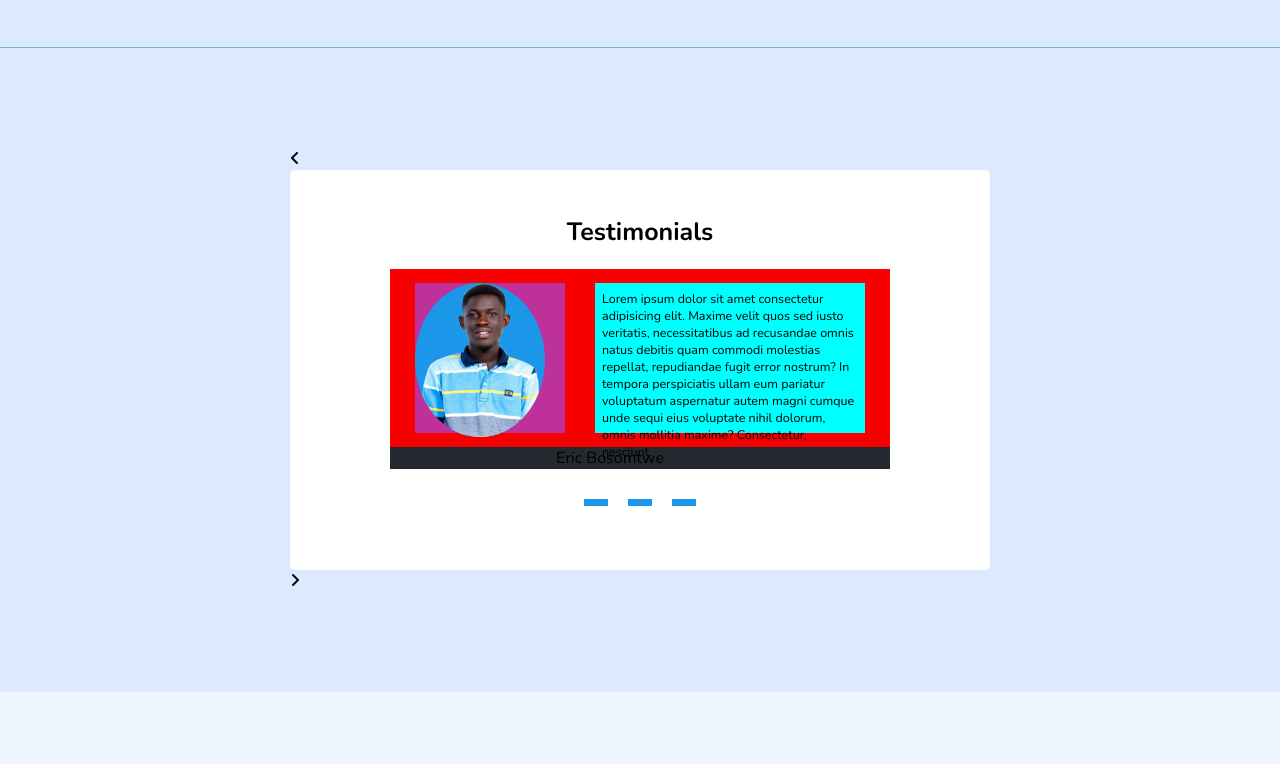
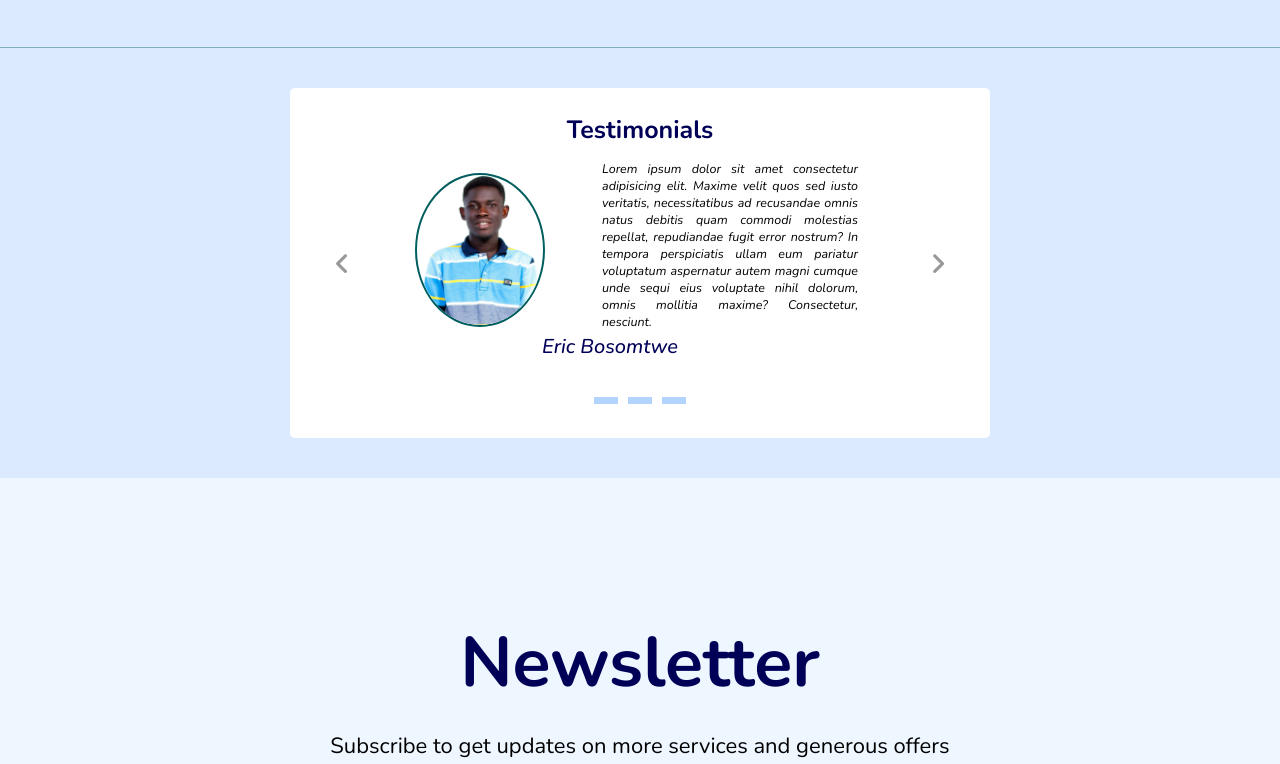
Before and after one commit to cyklonehateka1/Vanila-Personal-Portfolio, a plain HTML site: page index.html in a window 1280 px wide. Shown: the part 2059-2823 px from the top of the page. Drawn offline with nearby package versions, Linux system fonts and the light colour scheme.

Commit message:
testimonial slider in progress

```diff
--- a/css/style.css
+++ b/css/style.css
@@ -317,25 +317,40 @@ nav {
   display: flex;
   align-items: center;
   justify-content: center;
-  padding: 100px 0;
+  padding: 40px 0;
 }
 
 .testimonials-cont {
   width: 700px;
-  height: 400px;
-  background-color: #c0c0c0;
+  height: 350px;
+  border-radius: 5px;
+  background-color: white;
+  display: flex;
+  justify-content: center;
+  align-items: center;
+  gap: 40px;
+}
+
+.arrow-helper {
   align-items: center;
   display: flex;
+  height: 90%;
   flex-direction: column;
   justify-content: center;
-  border-radius: 5px;
-  background-color: white;
 }
 
 .testimonials-cont h3 {
   font-size: 25px;
   position: relative;
-  bottom: 20px;
+  bottom: 10px;
+  color: #000057;
+}
+
+.test-slider-helper {
+  align-items: center;
+  justify-content: center;
+  display: flex;
+  flex-direction: column;
 }
 
 .test-slider-parent {
@@ -344,7 +359,7 @@ nav {
   justify-content: center;
   width: 500px;
   height: 200px;
-  background-color: #24292f;
+  /* background-color: #24292f; */
 }
 
 .testimonial-slider {
@@ -360,52 +375,87 @@ nav {
   display: flex;
   justify-content: center;
   align-items: center;
+  position: relative;
   gap: 30px;
-  height: 230px;
   width: 600px;
-  background-color: #f70000;
 }
 
 .ref-img-container {
   width: 150px;
   height: 150px;
-  border: 50%;
-  background-color: #be309a;
+  border-radius: 50%;
+  position: relative;
+  top: 20px;
+  /* background-color: #be309a; */
 }
 
 .ref-img-container img {
   width: 130px;
+  border: 2px solid rgb(1, 94, 94);
   border-radius: 50%;
-  background-color: #1c96e9;
+  /* background-color: #1c96e9; */
 }
 
 .ref-statement {
   width: 270px;
   height: 150px;
-  background-color: aqua;
+  /* background-color: aqua; */
   padding: 7px;
 }
 
 .ref-name {
   position: relative;
   right: 30px;
+  margin-top: 30px;
+  font-size: 20px;
+  font-style: italic;
+  font-weight: 500;
+  color: #000057;
 }
 
 .ref-statement p {
   font-size: 12.5px;
+  text-align: justify;
+  font-style: italic;
 }
 
 .slider-index-det {
   align-items: center;
   display: flex;
-  margin-top: 30px;
-  gap: 20px;
+  margin-top: 40px;
+  gap: 10px;
+}
+
+.active {
+  background-color: #1c96e9;
 }
 
 .index {
   width: 24px;
   height: 7px;
-  background-color: #1c96e9;
+  background-color: #b3d4ff;
+}
+
+#test-left-arrow {
+  font-size: 25px;
+  opacity: 0.4;
+  transition: 0.3s;
+  cursor: pointer;
+}
+
+#test-right-arrow {
+  font-size: 25px;
+  opacity: 0.4;
+  transition: 0.3s;
+  cursor: pointer;
+}
+
+#test-right-arrow:hover {
+  opacity: 1;
+}
+
+#test-left-arrow:hover {
+  opacity: 1;
 }
 
 /* Newsletter Section */
--- a/index.html
+++ b/index.html
@@ -141,11 +141,11 @@
 
     <!-- Testimonials Section -->
     <div class="testimonials-section">
+      <div class="testimonials-cont">
+        <i class="fa-solid fa-angle-left" id="test-left-arrow"></i>
         <div class="arrow-helper">
-        <i class="fa-solid fa-angle-left" id="test-left-arrow"></i>
-        <div class="testimonials-cont">
           <h3>Testimonials</h3>
-
+          <div class="test-slider-helper">
             <div class="test-slider-parent">
               <div class="testimonial-slider">
                 <div class="ref-details">
@@ -158,9 +158,47 @@
                       Maxime velit quos sed iusto veritatis, necessitatibus ad
                       recusandae omnis natus debitis quam commodi molestias
                       repellat, repudiandae fugit error nostrum? In tempora
-                    perspiciatis ullam eum pariatur voluptatum aspernatur autem
-                    magni cumque unde sequi eius voluptate nihil dolorum, omnis
-                    mollitia maxime? Consectetur, nesciunt.
+                      perspiciatis ullam eum pariatur voluptatum aspernatur
+                      autem magni cumque unde sequi eius voluptate nihil
+                      dolorum, omnis mollitia maxime? Consectetur, nesciunt.
+                    </p>
+                  </div>
+                </div>
+                <span class="ref-name">Eric Bosomtwe</span>
+              </div>
+              <div class="testimonial-slider">
+                <div class="ref-details">
+                  <div class="ref-img-container">
+                    <img src="img/hero2.png" alt="" />
+                  </div>
+                  <div class="ref-statement">
+                    <p>
+                      Lorem ipsum dolor sit amet consectetur adipisicing elit.
+                      Maxime velit quos sed iusto veritatis, necessitatibus ad
+                      recusandae omnis natus debitis quam commodi molestias
+                      repellat, repudiandae fugit error nostrum? In tempora
+                      perspiciatis ullam eum pariatur voluptatum aspernatur
+                      autem magni cumque unde sequi eius voluptate nihil
+                      dolorum, omnis mollitia maxime? Consectetur, nesciunt.
+                    </p>
+                  </div>
+                </div>
+                <span class="ref-name">Eric Bosomtwe</span>
+              </div>
+              <div class="testimonial-slider">
+                <div class="ref-details">
+                  <div class="ref-img-container">
+                    <img src="img/hero2.png" alt="" />
+                  </div>
+                  <div class="ref-statement">
+                    <p>
+                      Lorem ipsum dolor sit amet consectetur adipisicing elit.
+                      Maxime velit quos sed iusto veritatis, necessitatibus ad
+                      recusandae omnis natus debitis quam commodi molestias
+                      repellat, repudiandae fugit error nostrum? In tempora
+                      perspiciatis ullam eum pariatur voluptatum aspernatur
+                      autem magni cumque unde sequi eius voluptate nihil
+                      dolorum, omnis mollitia maxime? Consectetur, nesciunt.
                     </p>
                   </div>
                 </div>
@@ -168,9 +206,10 @@
               </div>
             </div>
             <div class="slider-index-det">
-            <div class="index active"></div>
               <div class="index"></div>
               <div class="index"></div>
+              <div class="index"></div>
+            </div>
           </div>
         </div>
         <i class="fa-solid fa-angle-right" id="test-right-arrow"></i>
@@ -227,11 +266,13 @@
         <hr />
         <div class="logos-container">
           <div class="logos">
-            <i class="fa-brands fa-github" id="github"></i>
-            <i class="fa-brands fa-twitter" id="twitter"></i>
-            <i class="fa-brands fa-youtube" id="youtube"></i>
-            <i class="fa-brands fa-facebook" id="facebook"></i>
-            <i class="fa-brands fa-instagram-square" id="instagram"></i>
+            <a href=""><i class="fa-brands fa-github" id="github"></i></a>
+            <a href=""><i class="fa-brands fa-twitter" id="twitter"></i></a>
+            <a href=""><i class="fa-brands fa-youtube" id="youtube"></i></a>
+            <a href=""><i class="fa-brands fa-facebook" id="facebook"></i></a>
+            <a href=""
+              ><i class="fa-brands fa-instagram-square" id="instagram"></i
+            ></a>
           </div>
           <span>&copy;Copyright. All rights reserved </span>
         </div>
--- a/js/index.js
+++ b/js/index.js
@@ -15,7 +15,7 @@ bars.addEventListener("click", () => {
   });
 });
 
-// slider
+// Hero img slider
 
 let counter = 1;
 
```
Lines whose indentation alone changed are shown as unchanged.
